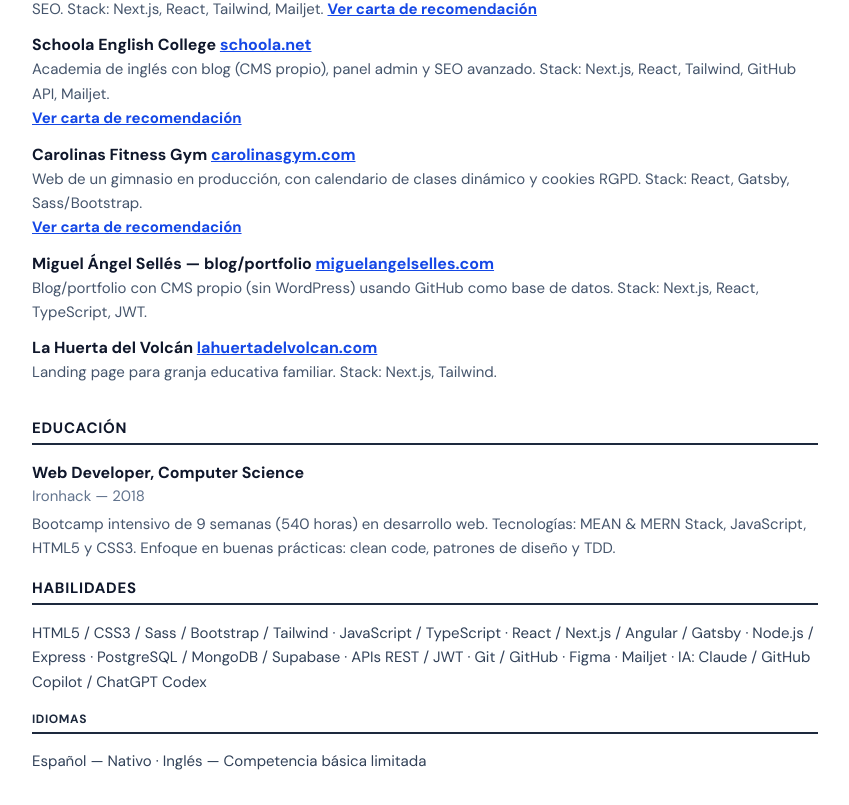
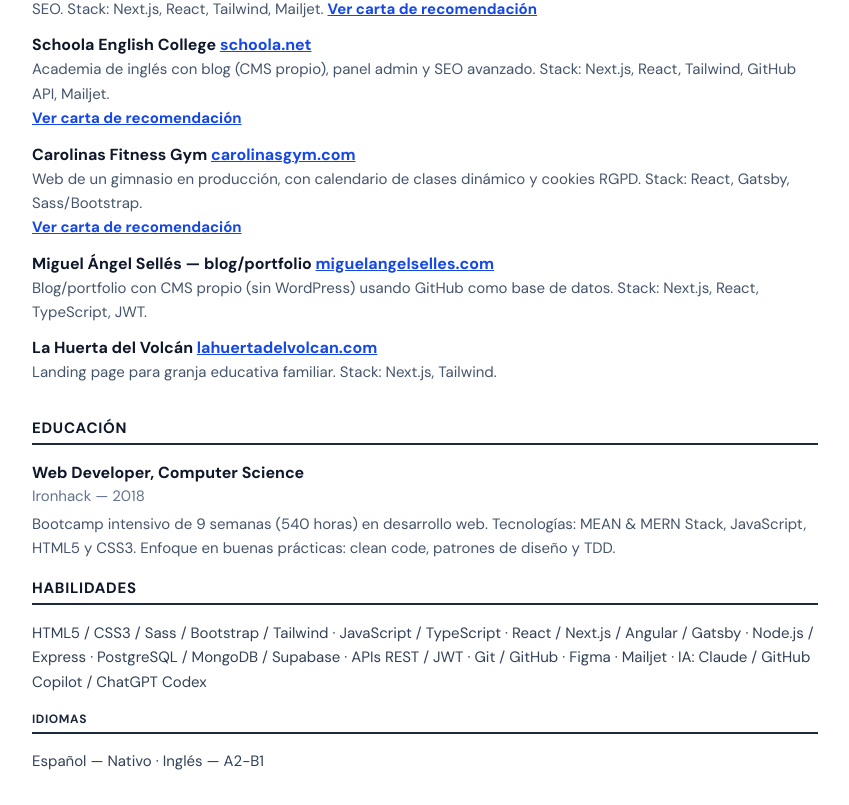
Before and after one commit to AlbertoSP-WEB/cv-developer, a Next.js app: page / in a window 1280 px wide. Shown: the part 1181-1986 px from the top of the page, without its empty margins (215-1064 px from the left). Built offline with nearby package versions, Linux system fonts and the light colour scheme.

Commit message:
ACTUALIZADO PDF CON INGLES

```diff
--- a/app/components/CvMain.js
+++ b/app/components/CvMain.js
@@ -199,7 +199,7 @@ export default function CvMain() {
           Idiomas
         </h2>
         <p className="text-slate-700 text-[15px] print:text-[12px]">
-          Español — Nativo · Inglés — Competencia básica limitada
+          Español — Nativo · Inglés — A2-B1
         </p>
       </section>
     </main>
```
